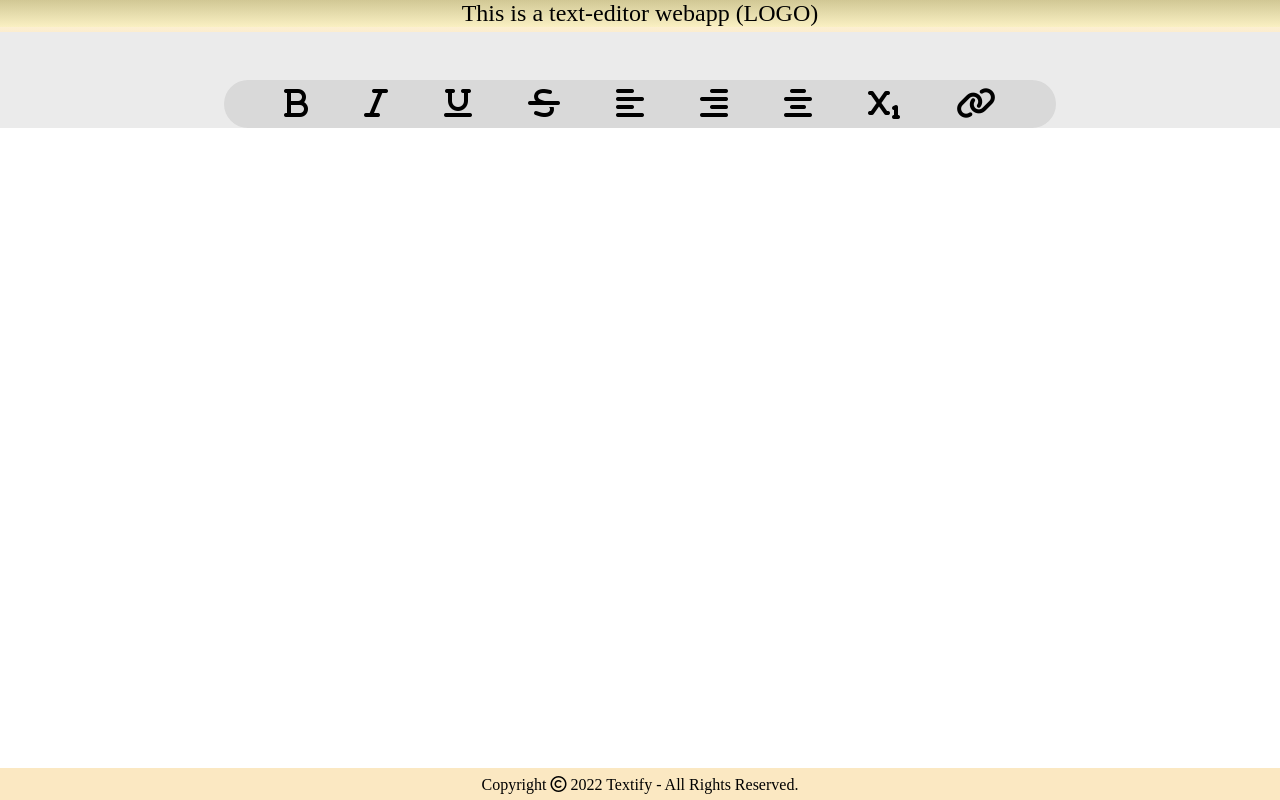
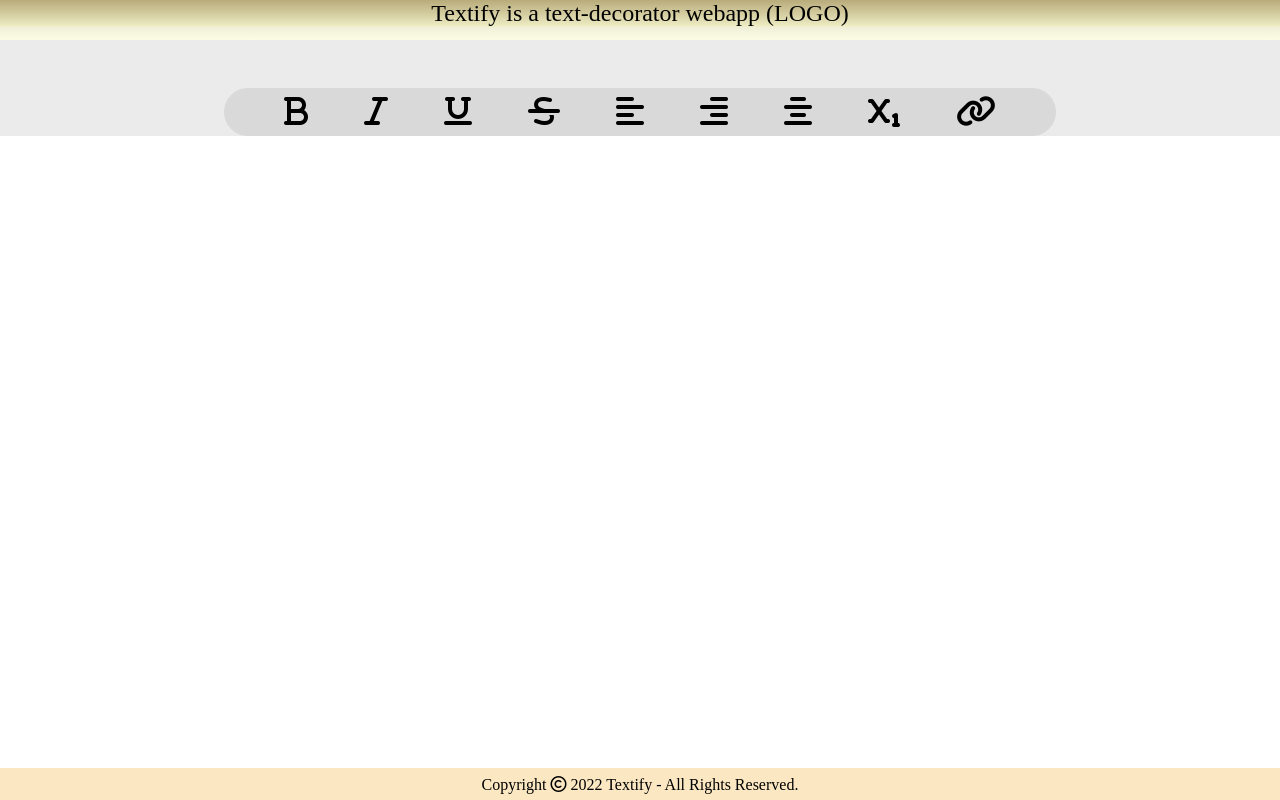
Before and after one commit to jainmudit68/Textify, a plain HTML site: page index.html in a window 1280 px wide. Drawn offline with Linux system fonts and the light colour scheme.

Commit message:
editted gradient

```diff
--- a/index.html
+++ b/index.html
@@ -13,7 +13,7 @@
 <body>
     <header>
         <div>
-            <p style="background: linear-gradient(180deg, rgba(138, 112, 17, 0.38) 0%, rgba(241, 243, 125, 0.18497) 100%);">This is a text-editor webapp (LOGO)</p>
+            <p style="background: linear-gradient(180deg, rgba(138, 112, 17, 0.38) 0%, rgba(241, 243, 125, 0.18497) 100%);">Textify is a text-decorator webapp (LOGO)</p>
         </div>
     </header>
     <main>
--- a/styles/style.css
+++ b/styles/style.css
@@ -4,8 +4,8 @@
 
 }
 header{
-    background-image: linear-gradient(rgba(241, 243, 125, 0.2),rgba(251, 232, 194, 0.8));
-    height: 2rem;
+    background-image: linear-gradient(rgba(120, 101, 33, 0.3),rgba(241, 243, 125, 0.2));
+    height: 2.5rem;
     width: 100%;
     text-align: center;
     font-size: 1.5rem;
```
